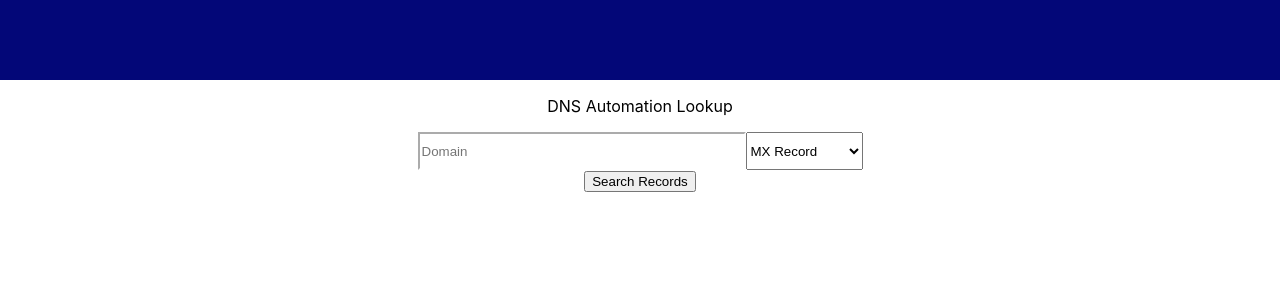
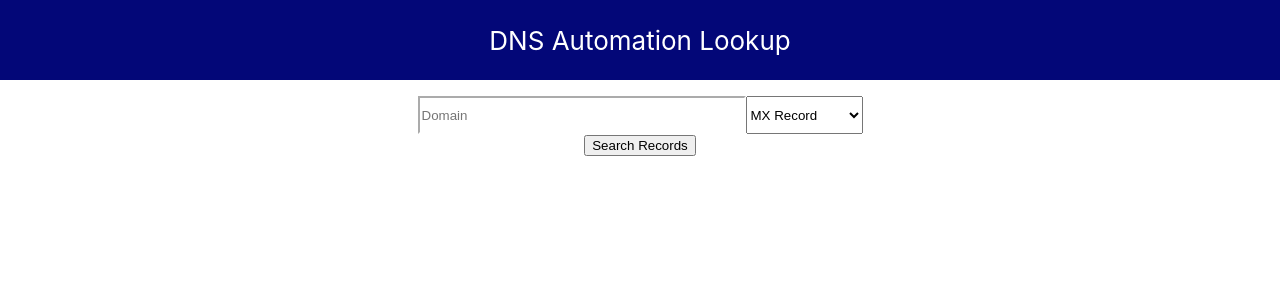
Before and after one commit to austinxduong/DNS-automation-lookup-tool, a React (Create React App) app: page / in a window 1280 px wide. Shown: the top 300 px of the page. Built offline with nearby package versions, Linux system fonts and the light colour scheme.

Commit message:
rick-roll that ish

```diff
--- a/src/App.js
+++ b/src/App.js
@@ -5,11 +5,11 @@ function App() {
   return (
     <div className="App">
       <header className="App-header">
+      DNS Automation Lookup
         { /* play with three.js or SVG....?  hmm.. <img src={logo} className="App-logo" alt="logo" />*/}
       </header>
       <body>
       <p>
-          DNS Automation Lookup
         </p>
         <input type="text" alt="domain_input_field" placeholder="Domain" />
           <select name="records" id="records-id">
```
